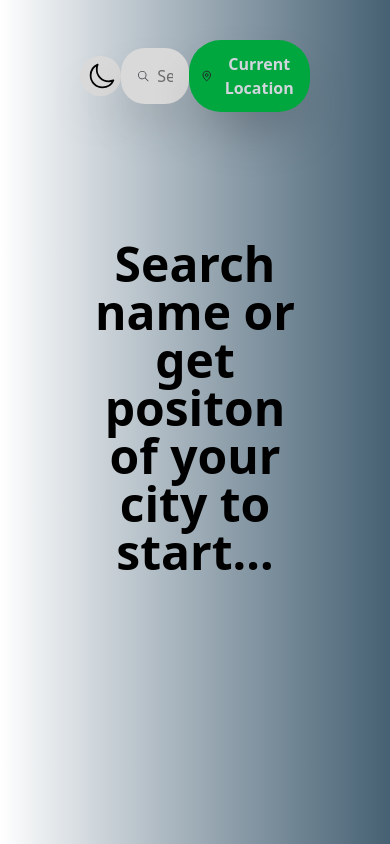
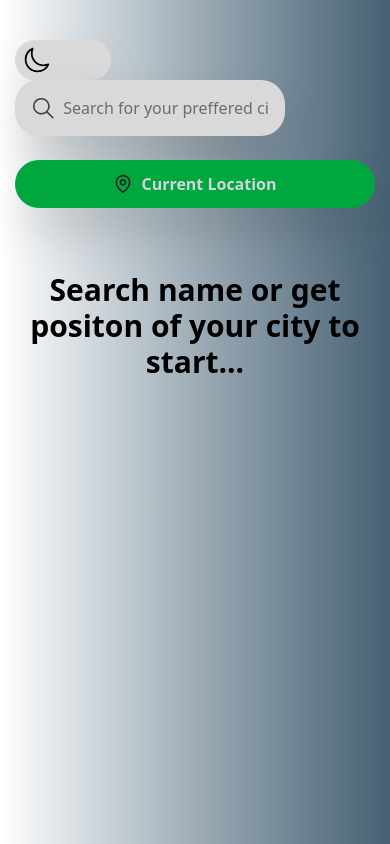
Before and after one commit to alireza-mlkmo/Weather-Dashboard, a React (Vite) app: page / in a window 390 px wide. Built offline with nearby package versions, Linux system fonts and the light colour scheme.

Commit message:
Responsive all of components

```diff
--- a/index.html
+++ b/index.html
@@ -2,12 +2,12 @@
 <html lang="en">
   <head>
     <meta charset="UTF-8" />
-    <link rel="icon" type="image/svg+xml" href="/favicon.png" />
+    <link rel="icon" type="image/svg+xml" href="./public/favicon.png" />
     <meta name="viewport" content="width=device-width, initial-scale=1.0" />
     <title>Weather Dashboard</title>
   </head>
   <body
-    class="dark:text-white bg-linear-to-r from-white to-[#466173] dark:bg-none dark:bg-zinc-600 h-svh"
+    class="dark:text-white bg-linear-to-r from-white to-[#466173] dark:bg-none dark:bg-zinc-600 h-svh "
   >
     <div id="root"></div>
     <script type="module" src="/src/main.tsx"></script>
--- a/src/App.css
+++ b/src/App.css
@@ -7,6 +7,19 @@
 }
 
 @utility container{
-    padding-inline: 80px;
+    padding-inline: 15px;
     margin-inline: auto;
+
+    @variant md{
+        padding-inline: 0px;
+    }
+    @variant lg{
+        padding-inline: 40px;
+    }
+    @variant xl{
+        padding-inline: 0px;
+    }
+    @variant 2xl{
+        padding-inline: 40px;
+    }
 }
--- a/src/App.tsx
+++ b/src/App.tsx
@@ -10,7 +10,7 @@ export default function App() {
   const { isLoading, weatherData } = useCityWeather();
   if (isLoading) return <Spinner />;
   return (
-    <div className="container">
+    <div className="container ">
       <SearchCity />
       {weatherData ? (
         <>
@@ -18,13 +18,13 @@ export default function App() {
             <ShowTimeBox />
             <ShowWeatherBox />
           </div>
-          <div className="flex justify-between mt-10">
+          <div className="flex flex-wrap xl:flex-nowrap justify-between mt-10 pb-4">
             <DayliForecastBox />
             <HourlyForecastBox />
           </div>
         </>
       ) : (
-        <h1 className="text-center font-bold text-5xl mt-32">
+        <h1 className="text-center font-bold text-3xl md:text-5xl mt-16 md:mt-32">
           Search name or get positon of your city to start...
         </h1>
       )}
--- a/src/features/Hourly/HourlyForecastBox.tsx
+++ b/src/features/Hourly/HourlyForecastBox.tsx
@@ -31,11 +31,11 @@ const HourlyForecastBox: React.FC = () => {
   }));
 
   return (
-    <div className="px-20 pt-2 w-max bg-primary dark:bg-zinc-500 shadow-2xl rounded-3xl">
+    <div className="px-4 lg:px-20 pt-2 mt-4 lg:mt-0 w-max  bg-primary dark:bg-zinc-500 shadow-2xl rounded-3xl">
       <h2 className="text-2xl text-center font-bold dark:text-white">
         Hourly Forecast:
       </h2>
-      <div className="flex gap-x-2 mt-8">
+      <div className="flex flex-wrap lg:flex-nowrap gap-x-1 md:gap-x-2 mt-5 md:mt-8">
         {hourlyData.map((data) => (
           <HourlyWeather data={data} />
         ))}
--- a/src/features/Hourly/HourlyWeather.tsx
+++ b/src/features/Hourly/HourlyWeather.tsx
@@ -31,17 +31,17 @@ const HourlyWeather: React.FC<HourlyWeatherProps> = ({ data }) => {
         isNight === true
           ? "bg-linear-to-t from-gray-200 to-gray-500"
           : "bg-linear-to-t from-orange-200 to-orange-400"
-      } flex flex-col items-center w-min px-7 py-2 space-y-2 font-bold rounded-2xl text-center`}
+      } flex md:flex-col justify-between items-center mt-4 md:mt-0 w-full md:w-min px-4 md:px-7 py-2 space-y-2 font-bold rounded-2xl text-center`}
     >
-      <h2 className="dark:text-white text-xl">{timeFormatted}</h2>
+      <h2 className="dark:text-white text-lg md:text-xl">{timeFormatted}</h2>
       <img
-        className="size-12"
+        className=" size-12"
         src={`/static/images/${weatherIcon}.png`}
         alt={weatherTitle}
       />
       <h2 className="dark:text-white text-lg">{Math.trunc(temperature)}°C</h2>
-      <BsCursorFill className="size-11 text-blue-400 -rotate-45" />
-      <h2 className="text-lg">{windSpeed}km/h</h2>
+      <BsCursorFill className=" size-11 text-blue-400 md:-rotate-45" />
+      <h2 className=" text-lg">{windSpeed}km/h</h2>
     </div>
   );
 };
--- a/src/features/NowWeather/ShowWeatherBox.tsx
+++ b/src/features/NowWeather/ShowWeatherBox.tsx
@@ -47,10 +47,10 @@ const ShowWeatherBox: React.FC = () => {
   );
 
   return (
-    <div className="flex gap-x-10 p-6 w-max bg-primary dark:bg-zinc-500 shadow-2xl rounded-3xl">
+    <div className="flex  gap-x-8 md:gap-x-10 p-4 sm:w-full lg:w-max mt-12 xl:mt-0 bg-primary dark:bg-zinc-500 shadow-2xl rounded-3xl">
       {/* Degree & Sunrise and Sunset */}
       <div className="flex flex-col justify-between items-center h-full">
-        <h1 className="font-bold text-6xl dark:text-white/90">
+        <h1 className="font-bold text-5xl md:text-6xl dark:text-white/90">
           {temprature}°C
         </h1>
         <div>
@@ -75,7 +75,7 @@ const ShowWeatherBox: React.FC = () => {
       {/*Weather Image */}
       <div className="flex flex-col justify-between items-center">
         <img
-          className="size-48"
+          className="size-38 md:size-48"
           src={`/static/images/${weatherIcon}.png`}
           alt={weatherTitle}
         />
--- a/src/features/SearchCity/PositionButton.tsx
+++ b/src/features/SearchCity/PositionButton.tsx
@@ -19,7 +19,7 @@ const PositionButton: React.FC = () => {
   return (
     <button
       onClick={handleClickButton}
-      className="flex items-center gap-2 p-3 bg-green-600 rounded-4xl cursor-pointer shadow-2xl"
+      className="flex items-center justify-center gap-2 p-3 mt-6 md:mt-0 w-full md:w-auto bg-green-600 rounded-4xl cursor-pointer shadow-2xl"
     >
       <GrLocation className="size-5 text-zinc-800" />
       <span className="font-bold text-gray-300">Current Location</span>
--- a/src/features/SearchCity/SearchCity.tsx
+++ b/src/features/SearchCity/SearchCity.tsx
@@ -5,7 +5,7 @@ import ToggleTheme from "../../ui/ToggleTheme";
 const SearchCity : React.FC = () => {
 
     return (
-      <div className="flex items-center justify-between pt-10">
+      <div className="flex flex-wrap items-center justify-between pt-10">
         <ToggleTheme />
         <SearchInput />
         <PositionButton />
--- a/src/features/SearchCity/SearchInput.tsx
+++ b/src/features/SearchCity/SearchInput.tsx
@@ -11,7 +11,7 @@ const SearchInput: React.FC = () => {
   }
 
   return (
-    <div className="flex items-center gap-x-2 px-4 rounded-3xl bg-primary dark:bg-zinc-500 shadow-2xl w-1/2">
+    <div className="flex items-center gap-x-2 px-4 rounded-3xl bg-primary dark:bg-zinc-500 shadow-2xl w-3/4 md:w-1/2">
       <GoSearch
         onClick={handleClickSearch}
         className="w-7 h-7 text-zinc-700 dark:text-gray-300 cursor-pointer"
--- a/src/ui/ShowTimeBox.tsx
+++ b/src/ui/ShowTimeBox.tsx
@@ -12,14 +12,14 @@ const ShowTimeBox : React.FC = () => {
     const { timeFormatted, dateFormatted } = formatDate(time);
 
     return (
-      <div className="flex flex-col items-center py-12 px-28  w-max bg-primary dark:bg-zinc-500 shadow-2xl rounded-3xl">
-        <h2 className="font-bold text-4xl dark:text-white/90">
+      <div className="flex flex-col items-center py-8 px-12 md:py-12 md:px-28  w-full lg:w-max bg-primary dark:bg-zinc-500 shadow-2xl rounded-3xl">
+        <h2 className="font-bold text-2xl md:text-4xl dark:text-white/90">
           {countryName}/{cityName}
         </h2>
-        <h1 className="font-bold text-6xl dark:text-white/90 mt-8">
+        <h1 className="font-bold text-4xl md:text-6xl dark:text-white/90 mt-4 md:mt-8">
           {timeFormatted}
         </h1>
-        <p className="dark:text-white/90 mt-2">{dateFormatted}</p>
+        <p className="dark:text-white/90 mt-2 text-sm md:text-base">{dateFormatted}</p>
       </div>
     );
 }
```
